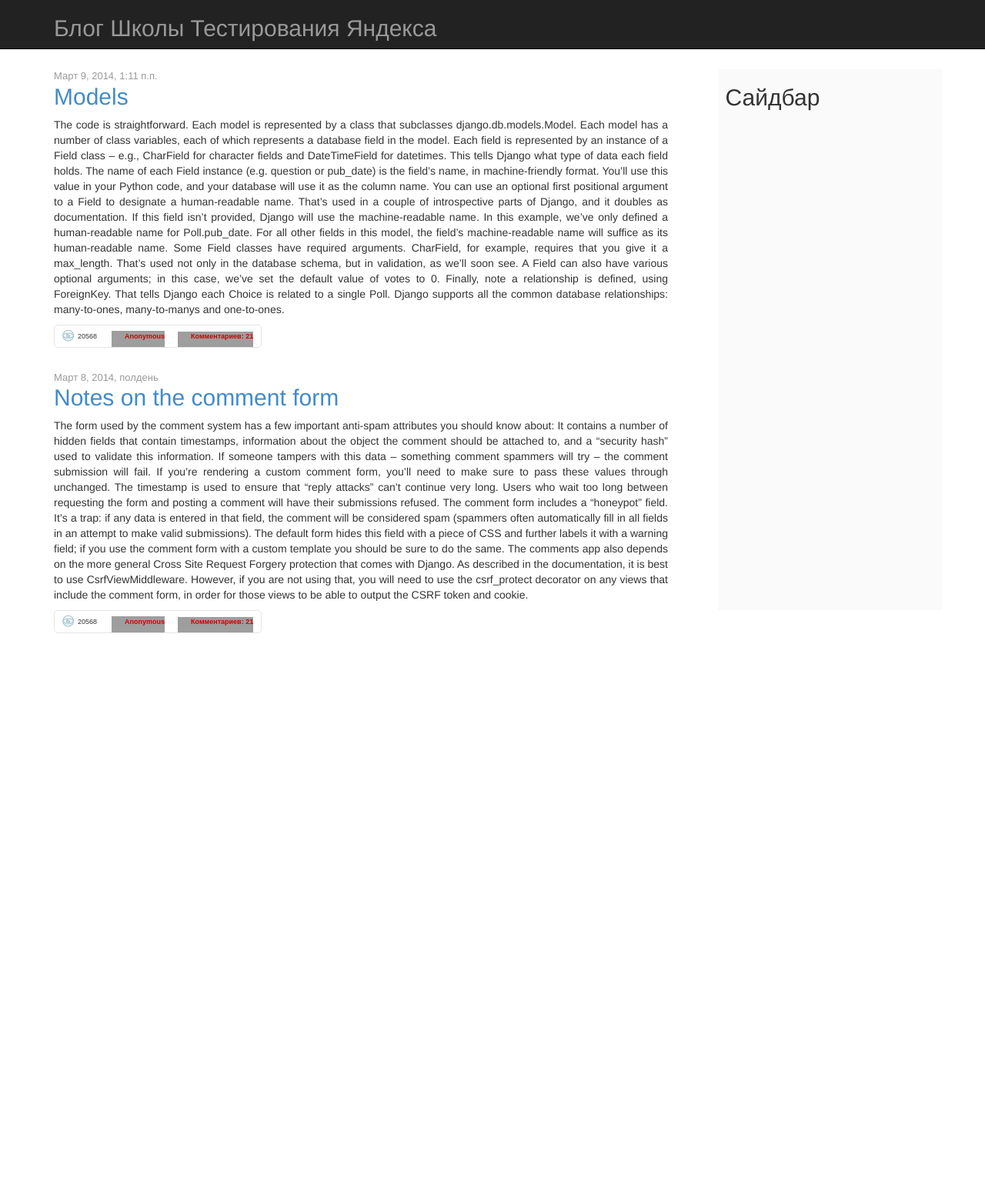
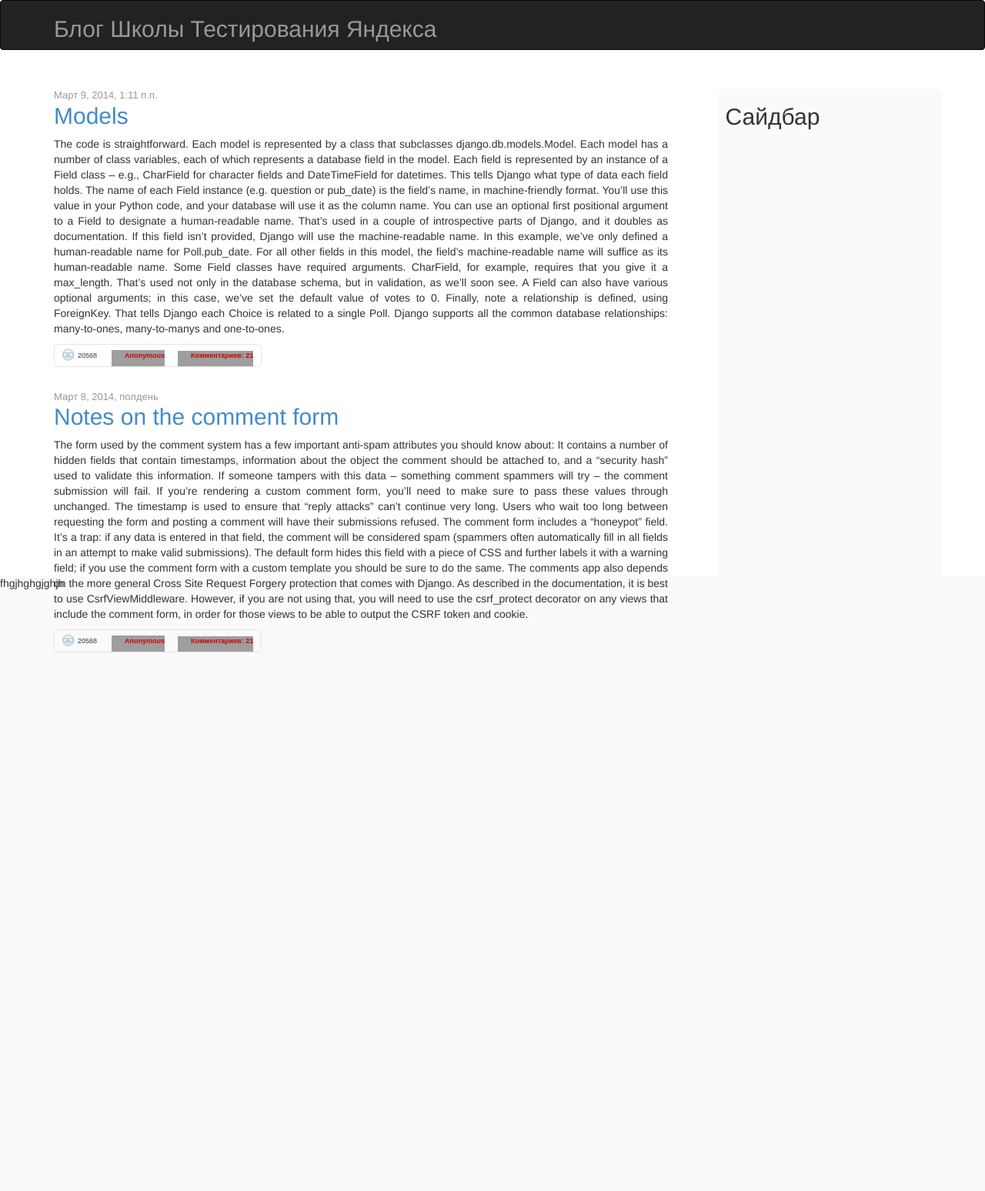
Before and after one commit to kaera/shtbs_blog, a Django app: page /blog/ in a window 1280 px wide. Shown: the whole page at 77% size. Before the commit the page ends 823 px from the top, so only its background shows below. Run offline with Django 3.2, Linux system fonts and the light colour scheme; data comes from the database, SQL or seed files in the repository; both versions use the stored data as it was after the commit; parts of the project's set-up code (start-up, migrations or seed data) failed here and were passed over; some libraries are stand-ins or nearby versions; grey boxes are pictures that could not be loaded.

Commit message:
Почистили стили

```diff
--- a/blog/templates/blog/base.html
+++ b/blog/templates/blog/base.html
@@ -5,43 +5,29 @@
         <title>MyBlog</title>
         <link href="{{STATIC_URL}}bootstrap/css/bootstrap.css" rel="stylesheet">
         <link href="{{STATIC_URL}}main.css" rel="stylesheet">
-        <style>
-            body {
-                padding-top: 60px; /* 60px to make the container go all the way to the bottom of the topbar */
-            }
-        </style>
-        <!-- <link href="{{STATIC_URL}}bootstrap/css/bootstrap&#45;responsive.css" rel="stylesheet"> -->
-        <!--[if lt IE 9]>
-        <script src="http://html5shim.googlecode.com/svn/trunk/html5.js"></script>
-        <![endif]-->
-        <!-- <script src="{{STATIC_URL}}bootstrap/js/bootstrap.js" type="text/javascript"></script> -->
-        {% block extrahead %}
-        {% endblock %}
-        <script type="text/javascript">
-        $(function(){
-        {% block jquery %}
-        {% endblock %}
-        });
-        </script>
     </head>
     <body>
-
-<div class="navbar navbar-inverse navbar-fixed-top">
+        <div class="page">
+            <div class="navbar navbar-inverse">
                 <div class="navbar-inner">
                     <div class="container">
-            <!-- <div class="navbar&#45;brand">Блог Школы Тестирования Яндекса</div> -->
                         <h2 class="logo">Блог Школы Тестирования Яндекса</h2>
                         <!-- <ul class="nav"> -->
                         <!--     <li><a href="{% url 'list' %}" class="">Список постов</a></li> -->
                         <!-- </ul> -->
                     </div>
                 </div>
-
             </div>
 
             <div class="container">
+                <aside class='sidebar'>
+                    <h2>Сайдбар</h2>
+                </aside>
                 {% block content %}Empty page{% endblock %}
-</div> <!-- container -->
-
+            </div>
+        </div>
+        <footer class="footer">
+            fhgjhghgjghjh
+        </footer>
     </body>
 </html>
--- a/static/main.css
+++ b/static/main.css
@@ -4,6 +4,7 @@
 
 .container {
     position: relative;
+    height: 100%;
 }
 
 .sidebar {
@@ -14,6 +15,7 @@
     bottom: 30px;
     left: 75%;
     padding-left: 10px;
+    border-radius: 10px;
 }
 
 .posts {
@@ -41,6 +43,23 @@
 .post .infopanel_wrapper {
     margin-top: 10px;
 }
+body, html {
+    height: 100%;
+    min-height: 100%;
+    margin: 0;
+    padding: 0;
+}
+
+.page {
+    margin: 0;
+    min-height: 100%
+}
+.footer {
+    background-color: #fafafa;
+    height: 100%;
+    margin: -100px auto;
+
+}
 
 
 
@@ -52,46 +71,58 @@
 
 /* копипаста с хабра */
 
-.infopanel{display: inline-block;vertical-align: middle;font-family:Arial,sans-serif;font-size:11px;border: 1px solid #E5E5E5;padding:0 10px;-webkit-border-radius: 5px;-moz-border-radius: 5px;border-radius: 5px;}
-.infopanel.hidden{display: none;}
-.infopanel .novote{float:left;margin-right:15px;font-size:9px;padding-top:8px;}
+.infopanel {
+    display: inline-block;
+    vertical-align: middle;
+    font-family:Arial,sans-serif;
+    font-size:11px;
+    border: 1px solid #E5E5E5;
+    padding:0 10px;
+    -webkit-border-radius: 5px;
+    -moz-border-radius: 5px;
+    border-radius: 5px;
+}
 
-.infopanel .informative{float:left;color:#e41c00;font-size:9px;text-align:left;padding:0px;padding-left:13px;margin-left:20px;line-height:28px;background: url(/images/qa.png) no-repeat 0px 6px;}
-.infopanel .informative a{color:#e41c00;text-decoration:none;font-size:9px;}
-.infopanel .informative span{color:#191919;}
-.infopanel .informative.positive,
-.infopanel .informative.accepted{}
-.infopanel .informative.positive a{color:#191919;}
-.infopanel .informative.accepted a{color:#299500;}
+.infopanel .pageviews {
+    background: url(/static/images/pageviews.png) no-repeat 0px 6px;
+    padding-left:20px;
+    float:left;
+    font-size:9px;
+    line-height:28px;
+}
 
+.infopanel .author {
+    position:relative;
+    float:left;
+    line-height:27px;
+    margin-left:19px;
+    font-weight: 700;
+    background: url("/images/bg-user2.gif") no-repeat scroll 0 7px transparent;
+    padding-left: 17px;
+}
 
+.infopanel .author a,
+.infopanel .comments a {
+    font-size:9px;
+    color:#CF0000;
+    text-decoration:none;
+}
 
-.infopanel .pageviews{background: url(/static/images/pageviews.png) no-repeat 0px 6px;padding-left:20px;float:left;font-size:9px;line-height:28px;}
+.infopanel .author a:hover,
+.infopanel .comments a:hover {
+    color:#f17d7d;
+}
 
-.infopanel .author{position:relative;float:left;line-height:27px;margin-left:19px;font-weight: 700;background: url("/images/bg-user2.gif") no-repeat scroll 0 7px transparent;padding-left: 17px;}
-.infopanel .author a{font-size:9px;color:#CF0000;text-decoration:none;}
-.infopanel .author a:hover{color:#f17d7d;}
-.infopanel .author .rating{font-size:9px;color:#C6C;font-weight: bold;cursor: help;position:relative;top:-5px;left:0;white-space: nowrap;}
-.infopanel .author a.googleplus_profile{color:#eee;}
-.infopanel .author a.googleplus_profile:hover{color:blue;}
+.infopanel .comments a {
+    padding-left: 17px;
+}
 
-
-.infopanel .original-author{float:left;line-height:27px;margin-left:20px;font-weight: 700;background: url("/images/bg-author-link.gif") no-repeat scroll 0 50% transparent;padding-left: 10px;}
-.infopanel .original-author a{font-size:9px;color:#CF0000;text-decoration:none;}
-.infopanel .original-author a:hover{color:#f17d7d;}
-
-.infopanel .downloaded{float:left;line-height:27px;margin-left:19px;font-weight: 700;background: url("/images/bg-author-link.gif") no-repeat scroll 0 9px transparent;padding-left: 8px;}
-.infopanel .downloaded a{font-size:9px;color:#CF0000;text-decoration:none;}
-.infopanel .downloaded a:hover{color:#f17d7d;}
-
-.infopanel .link{float:left;line-height:27px;margin-left:19px;font-weight: 700;background: url("/images/bg-author-link.gif") no-repeat scroll 0 50% transparent;padding-left: 10px;}
-.infopanel .link a{font-size:9px;color:#CF0000;text-decoration:none;}
-.infopanel .link a:hover{color:#f17d7d;}
-
-.infopanel .comments{float:left;line-height:27px;margin-left:17px;font-weight: 700;background: url("/images/bg-comments2.gif") no-repeat left 8px;}
-.infopanel .comments a{font-size:9px;color:#CF0000;text-decoration:none;padding-left: 17px;}
-.infopanel .comments a:hover{color:#f17d7d;}
-.infopanel .comments a .all{}
-.infopanel .comments a .new{color:#339900;}
+.infopanel .comments {
+    float:left;
+    line-height:27px;
+    margin-left:17px;
+    font-weight: 700;
+    background: url("/images/bg-comments2.gif") no-repeat left 8px;
+}
 
 /* копипаста с хабра */
```
Also changed, not shown: db.sqlite3. Lines whose indentation alone changed are shown as unchanged.
